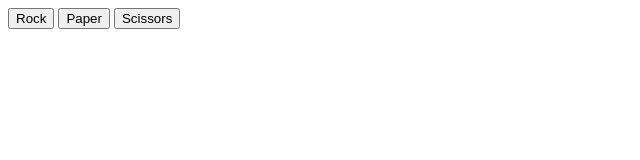
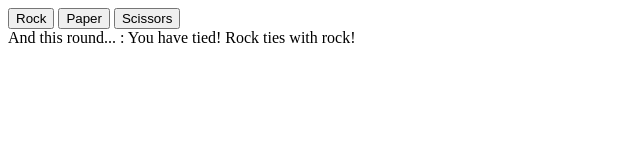
Before and after one commit to mgrigoriev8109/rockpaperscissors, a plain HTML site: page index.html in a window 1280 px wide. Both pictures are taken after a click on the button "Rock". Shown: the whole page, without its empty margins (0-640 px from the left). Drawn offline with Linux system fonts and the light colour scheme.

Commit message:
rockPlayerBtn now adds .textContent through javascript to a newly created #results <div>

```diff
--- a/index.html
+++ b/index.html
@@ -12,5 +12,7 @@
 <button id="paperPlayerBtn">Paper</button>
 <button id="ScissorsPlayerBtn">Scissors</button>
 
+<div id="results">And this round... :</div>
+
 </body>
 </html>
--- a/myscript.js
+++ b/myscript.js
@@ -78,8 +78,11 @@
 
         game()
 */
+
+        const results = document.querySelector('#results');
+
         const rockPlayerBtn = document.querySelector('#rockPlayerBtn');
         rockPlayerBtn.addEventListener('click', () => {
             computerSelection = computerPlay(getRandomInt(3));
-            console.log(playRound('rock', computerSelection));
+            results.textContent = 'And this round... : ' + playRound('rock', computerSelection);
         });
```
